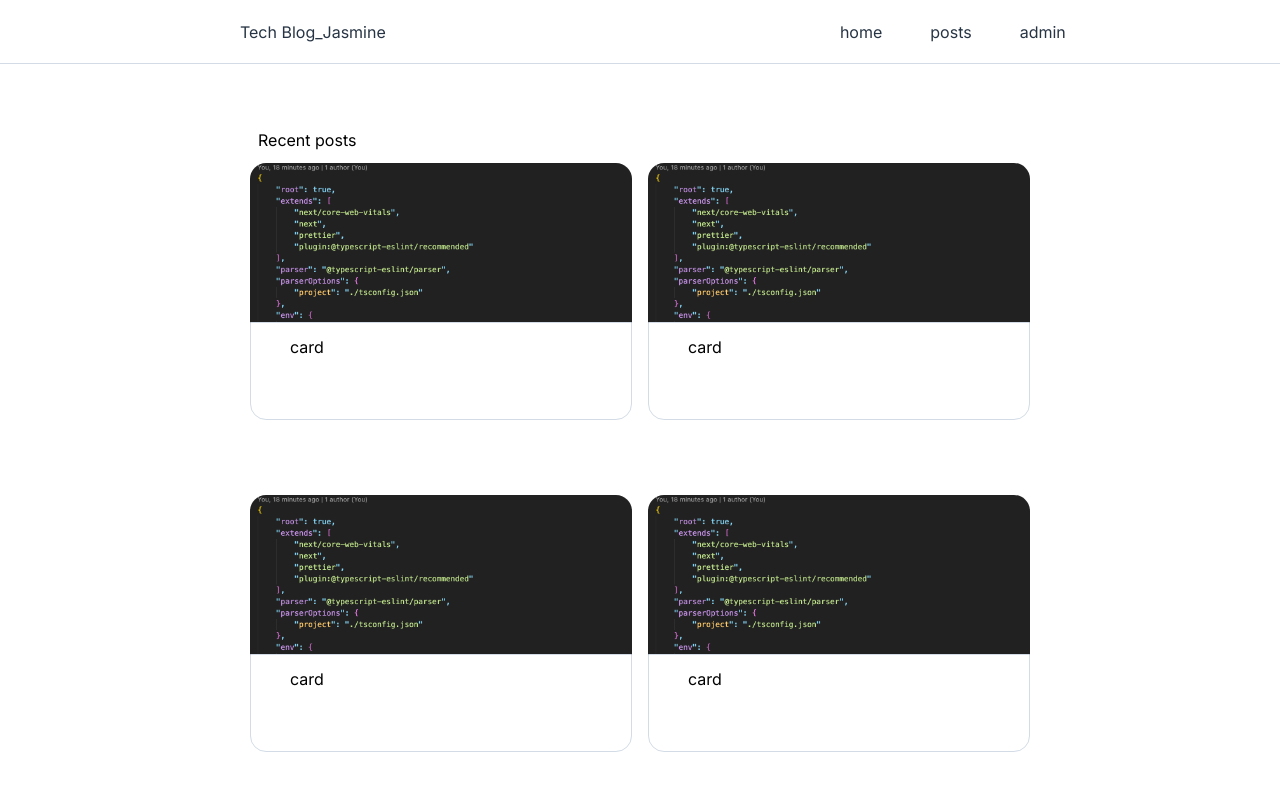
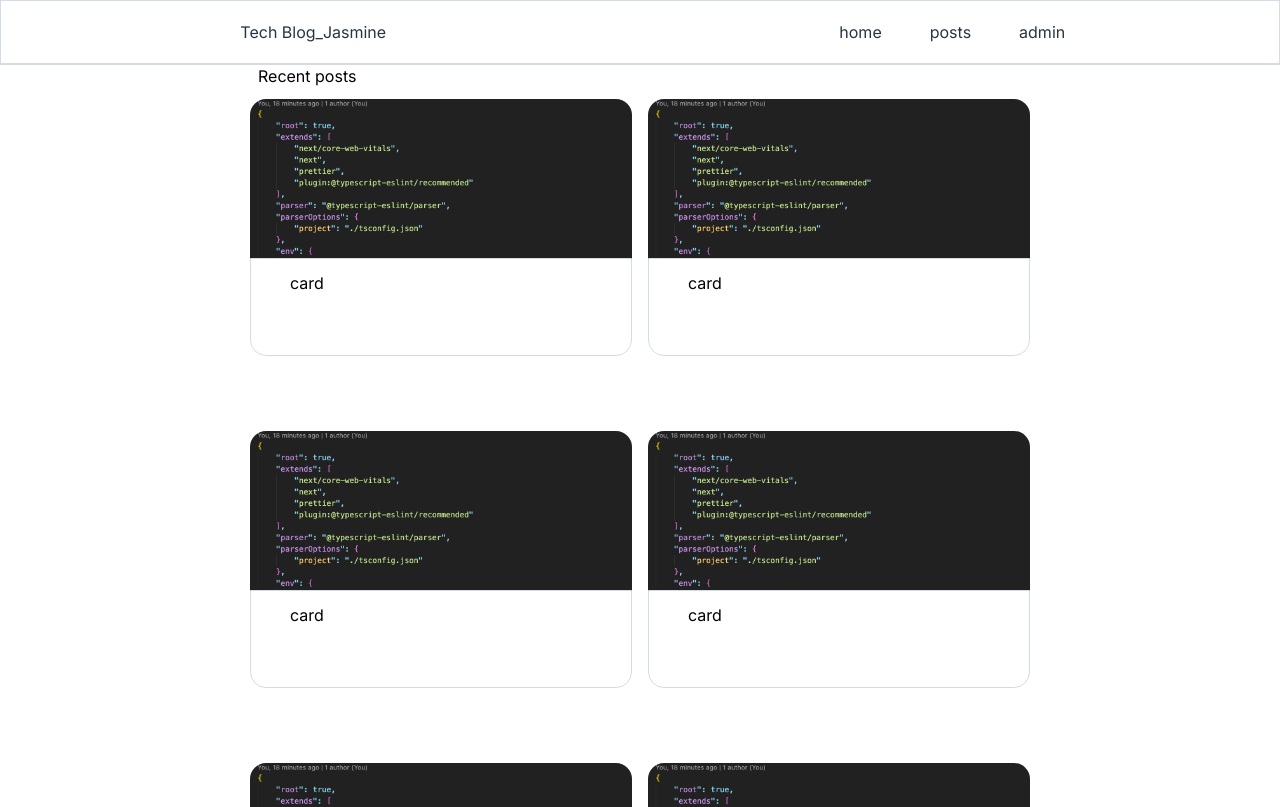
Before and after one commit to minsun0714/techblog_eng_ver, a Next.js app: page / in a window 1280 px wide. Shown: the top 807 px of the page. Built offline with nearby package versions, Linux system fonts and the light colour scheme.

Commit message:
💄 Header에 fixed 적용

```diff
--- a/src/app/(common)/components/Header.tsx
+++ b/src/app/(common)/components/Header.tsx
@@ -4,7 +4,8 @@ import Link from 'next/link';
 
 const Header = () => {
 	return (
-		<header className="sticky z-50 flex h-16 w-screen flex-row items-center justify-around border-b border-gray-light bg-white">
+		<div className="fixed top-0 border-b border-gray-light">
+			<header className="flex h-16 w-screen flex-row items-center justify-around border border-gray-light bg-white ">
 				<Link
 					href={NavItems.home}
 					className="m-4 flex w-1/6 justify-center text-nowrap text-gray"
@@ -21,6 +22,7 @@ const Header = () => {
 					</ul>
 				</nav>
 			</header>
+		</div>
 	);
 };
 
--- a/src/app/posts/[[...slug]]/components/SideBar.tsx
+++ b/src/app/posts/[[...slug]]/components/SideBar.tsx
@@ -9,7 +9,7 @@ export type SideBarProps = {
 
 const SideBar = ({ menuData }: SideBarProps) => {
 	return (
-		<aside className="sticky top-0 hidden h-screen flex-col whitespace-nowrap bg-black text-gray-light xl:flex xl:min-w-[400px] xl:justify-start">
+		<aside className="sticky top-16 hidden h-screen flex-col whitespace-nowrap bg-black text-gray-light xl:flex xl:min-w-[400px] xl:justify-start">
 			<ul className="mx-16 my-24">
 				{menuData.map(([menu, subMenuList]: MenuDataTuple, i: number) => {
 					const menuPath = menu.toLowerCase();
```
Lines whose indentation alone changed are shown as unchanged.
